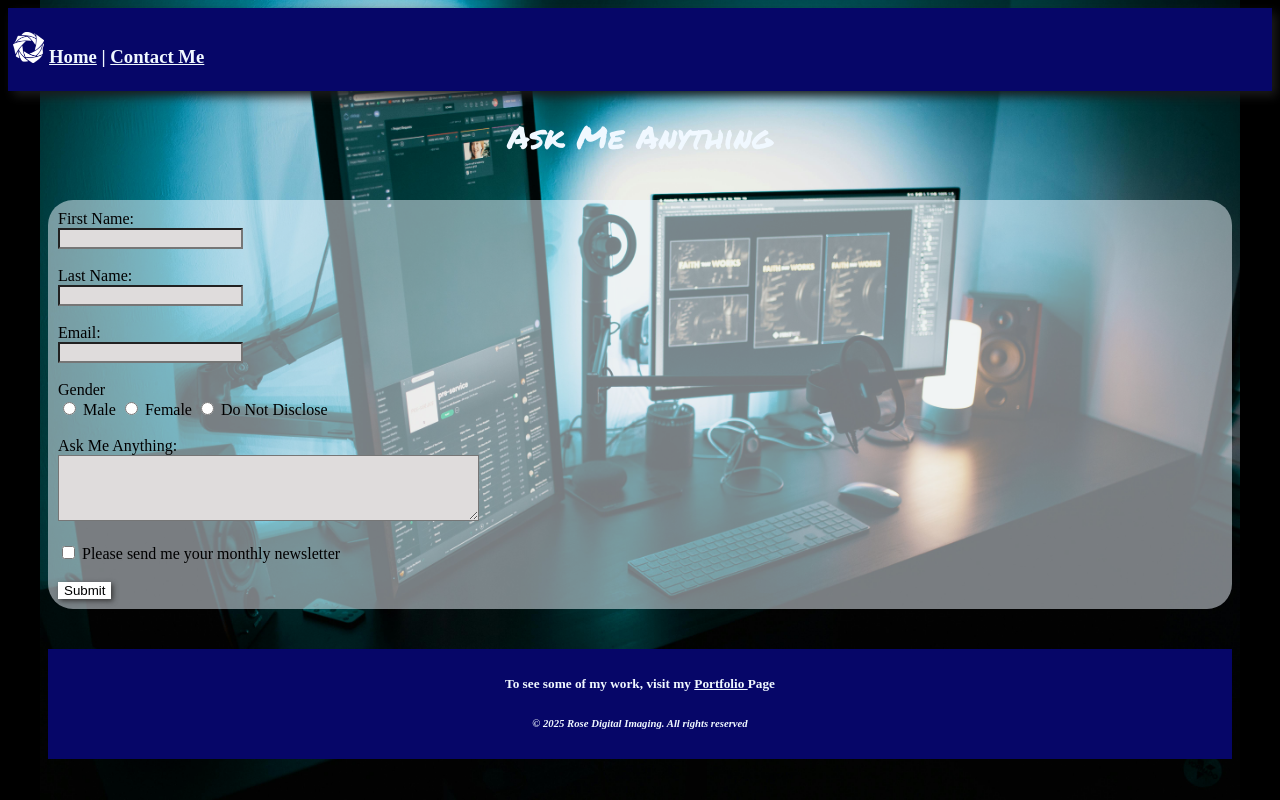
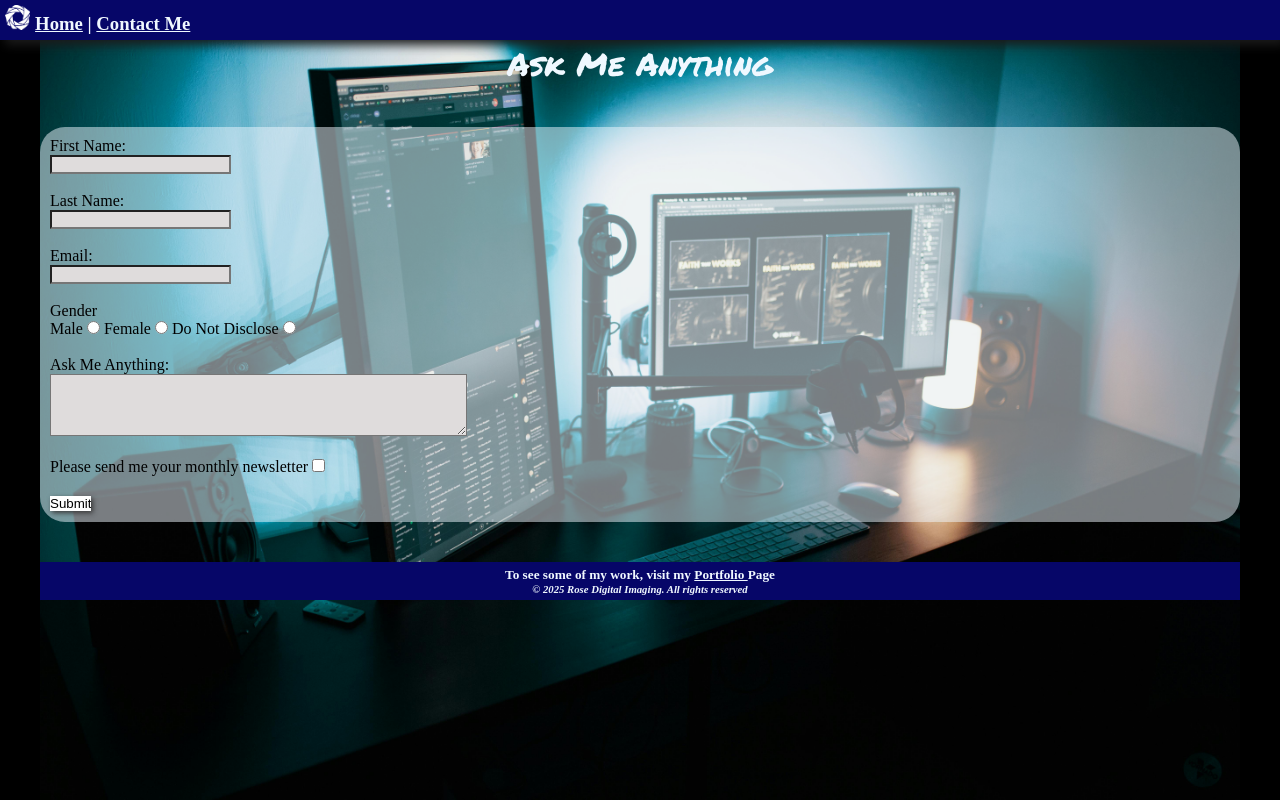
Before and after one commit to benjaminrosesr-tech/assignment1, a plain HTML site: page contactMe.html in a window 1280 px wide. Drawn offline with Linux system fonts and the light colour scheme.

Commit message:
changed and cleaned up parent child relationships and other errored codes

```diff
--- a/contactMe.html
+++ b/contactMe.html
@@ -10,15 +10,17 @@
     <title>Contact Me</title>
 </head>
 <body class="mainpage">
+    <header>
         <nav class="Top-Nav">
             <h3>
             <img class="logo"
             src="./images/rdiwhite.png"
             alt="logo"
-       width="2.5%">
+            width="2%">
             <a href="./index.html">Home</a>  |   <a href="./contactMe.html">Contact Me</a>
             </h3>
         </nav>
+    </header>
         <h1>Ask Me Anything</h1>
     <div class="shadow-box">
         <form action="index.html" method="get">
@@ -27,29 +29,27 @@
             <input type="text" id="firstname" name="firstname" required>
             <br>
             <br>
-
             <label for="lastname">Last Name:</label>
             <br>
             <input type="text" id="lastname" name="lastname" required>
             <br>
             <br>
-
             <label for="email">Email:</label>
             <br>
             <input type="email" id="email" name="email" required>
             <br>
             <br>
-        <label for="gender"> Gender</label>
+            <label> Gender</label>
             <br>
-
+            <label for="male">Male
                 <input type="radio" id="male" name="gender" value="male">
-        <label for="male">Male </label>
-
+            </label>
+            <label for="female">Female
                 <input type="radio" id="female" name="gender" value="female">
-        <label for="female">Female  </label>
-
+            </label>
+            <label for="donotdisclose">Do Not Disclose
                 <input type="radio" id="donotdisclose" name="gender" value="donotdisclose">
-        <label for="donotdisclose">Do Not Disclose</label>
+            </label>
             <br>
             <br>
 
@@ -60,13 +60,15 @@
             <br>
             <br>
 
+
+            <label for="yes">Please send me your monthly newsletter
                 <input type="checkbox" id="yes" name="News letter" value="value1">
-        <label for="yes">Please send me your monthly newsletter</label>
+            </label>
             <br>
             <br>
             <input type="submit" value="Submit">
+        </form>
     </div>
-    </form>
     <Footer>
         <h5>
         To see some of my work, visit my <a href="https://rosedigitalimaging.com/">Portfolio </a>Page
--- a/styles.css
+++ b/styles.css
@@ -1,4 +1,33 @@
+/* Text format for h1 h4 h6 */
+.permanent-marker-regular {
+  font-family: "Permanent Marker", cursive;
+  font-weight: 400;
+  font-style: normal;
+}
+
+h6 {
+    font-style:italic;
+}
+
+h1 {
+    font-family: Permanent Marker, sans-serif;
+    text-align: center;
+    font-weight: 100;
+    color: aliceblue;
+}
+
+h4 {
+    font-family: Permanent Marker, sans-serif;
+    font-weight: 100;
+}
+
+
 /* Navigation bar style*/
+* {
+    padding:0;
+    margin: 0;
+}
+
 .Top-Nav {
    display: block;
    padding: 5px;
@@ -40,7 +69,7 @@
 }
 
 
-/* styling the list */
+/* styling the flex list */
 
 .main-container {
     display: flex;
@@ -103,30 +132,7 @@ textarea{
     border: none;
     box-shadow: 2px 2px 5px rgb(58, 58, 58);
 }
-
-/* Text format for h1 h4 h6 */
-.permanent-marker-regular {
-  font-family: "Permanent Marker", cursive;
-  font-weight: 400;
-  font-style: normal;
-}
-
-h6 {
-    font-style:italic;
-}
-
-h1 {
-    font-family: Permanent Marker, sans-serif;
-    text-align: center;
-    font-weight: 100;
-    color: aliceblue;
-}
-
-h4 {
-    font-family: Permanent Marker, sans-serif;
-    font-weight: 100;
-}
-
+/* footer style*/
 Footer{
     display:block;
     background-color:  rgb(6, 6, 104);
```
Also changed, not shown: index.html (+3 -7 lines). Lines whose indentation alone changed are shown as unchanged.
